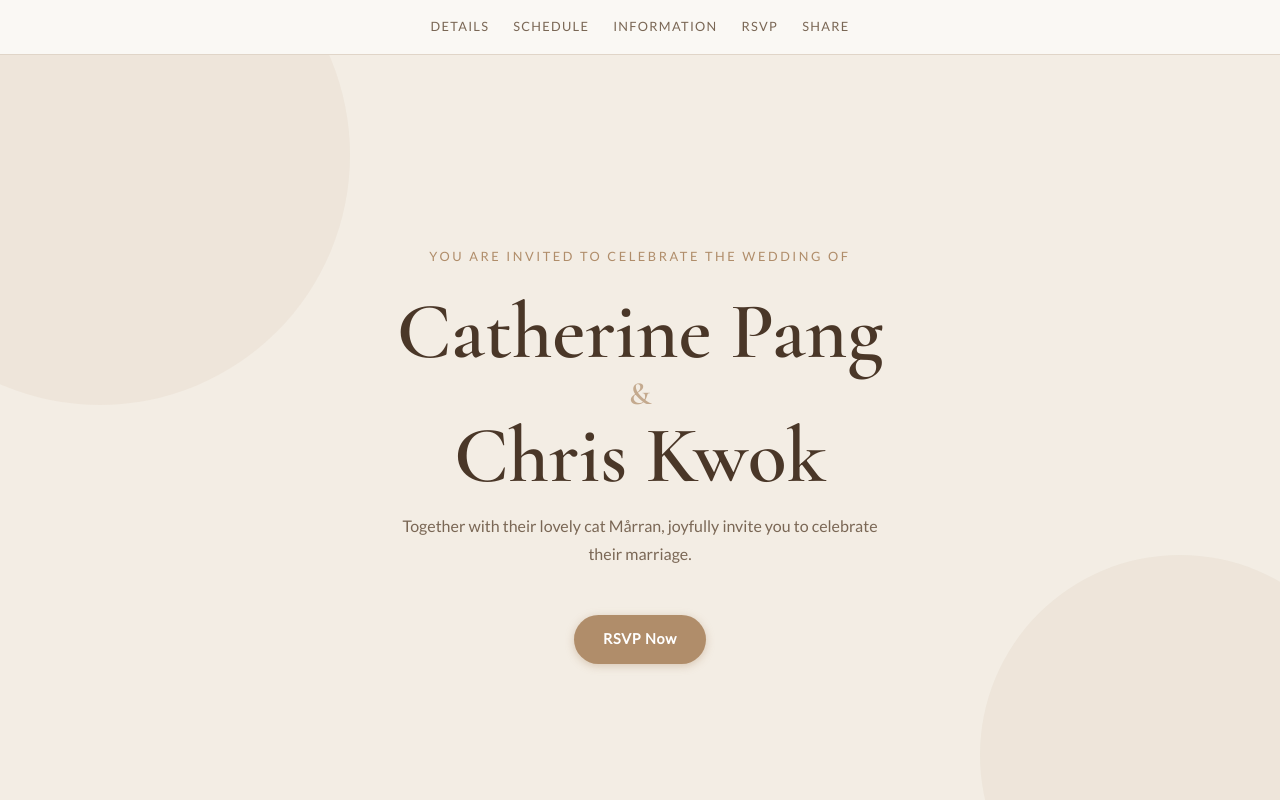
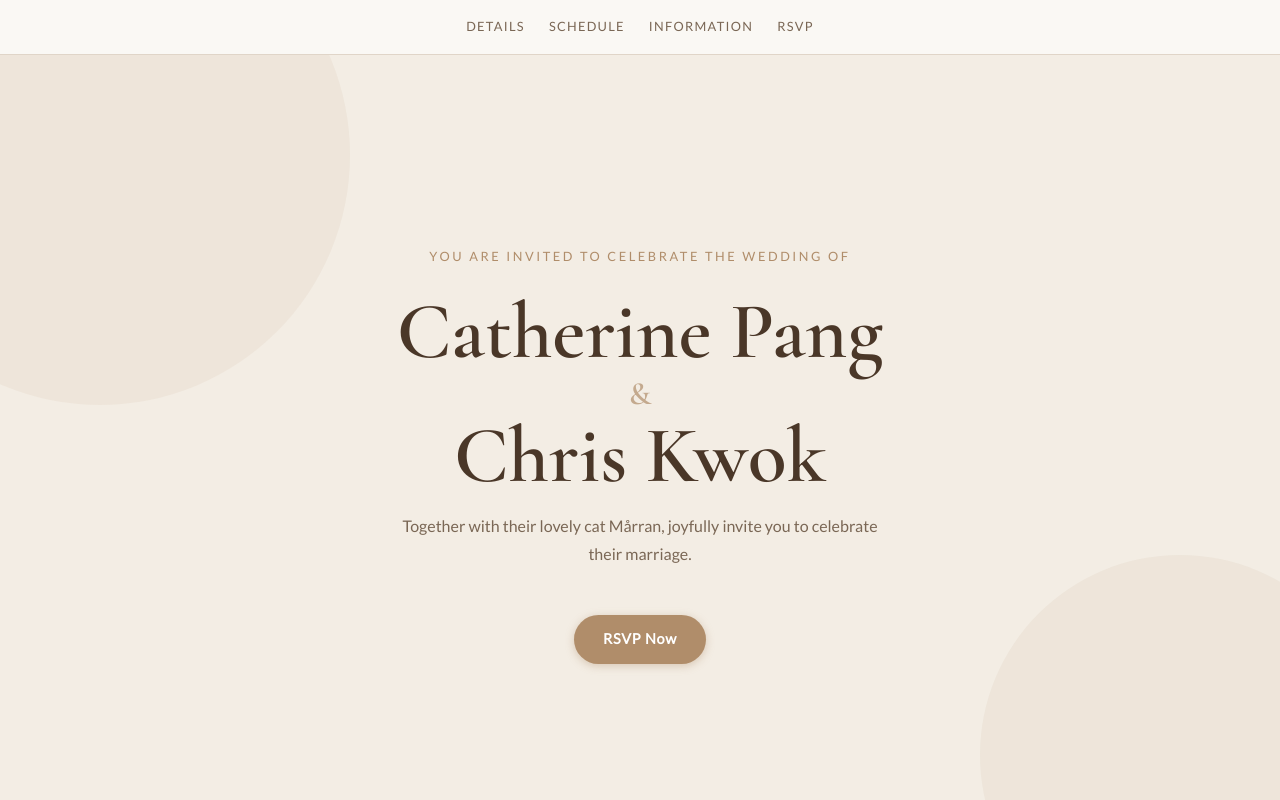
Before and after one commit to tszck/wedding_page, a website: page index.html in a window 1280 px wide. Shown: the top 800 px of the page. Drawn offline with nearby package versions, Linux system fonts and the light colour scheme; a script that the page names is missing.

Commit message:
Adjust viewport scale in index.html
Updated viewport scale for better mobile display.

```diff
--- a/index.html
+++ b/index.html
@@ -2,7 +2,7 @@
 <html lang="en">
 <head>
   <meta charset="UTF-8" />
-  <meta name="viewport" content="width=device-width, initial-scale=1.0" />
+  <meta name="viewport" content="width=device-width, initial-scale=0.8" />
   <!--
     ============================================================
     WEDDING PAGE — HTML
@@ -45,7 +45,6 @@
       <a href="#section-schedule">Schedule</a>
       <a href="#section-info">Information</a>
       <a href="#section-rsvp">RSVP</a>
-      <a href="#section-share">Share</a>
     </div>
   </nav>
 
```
